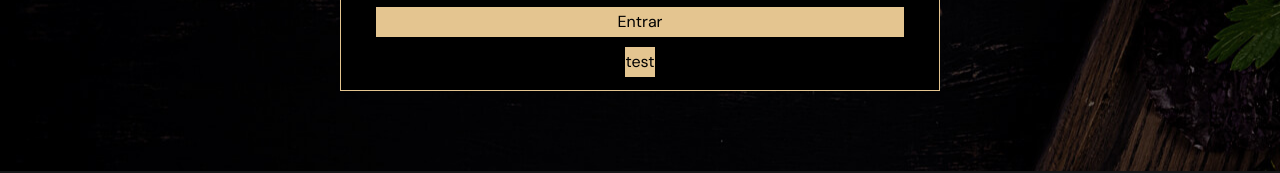
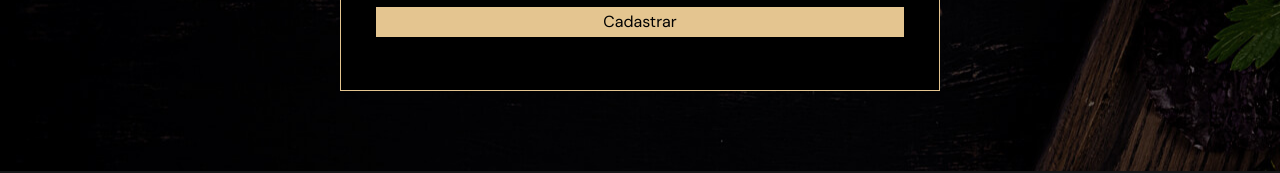
Before and after one commit to luccaWeber/Projeto-Integrador, a website: page La-cucina-del-re/register.html in a window 1280 px wide. Shown: the part 671-844 px from the top of the page. Drawn offline with nearby package versions, Linux system fonts and the light colour scheme; a web font is replaced by a local one.

Commit message:
modified:   La-cucina-del-re/assets/css/styleLogin.css 	modified:   La-cucina-del-re/assets/css/styleRegister.css 	modified:   La-cucina-del-re/login.html 	modified:   La-cucina-del-re/register.html

```diff
--- a/La-cucina-del-re/assets/css/styleLogin.css
+++ b/La-cucina-del-re/assets/css/styleLogin.css
@@ -777,7 +777,6 @@
 .main {
     width: 800px;
     margin: 30px auto;
-    background-image: ;
 }
   .section-title {
     text-align: center;
@@ -834,6 +833,15 @@
 
   input{
     color: var(--gold-crayola);
+  }
+
+  .buttonNextPage {
+    margin-top: 10px;
+    display: flex;
+    justify-content: center;
+    align-items: center;
+    background-color: var(--gold-crayola);
+    text-decoration: none;
   }
 
   .buttonLogin{
--- a/La-cucina-del-re/assets/css/styleRegister.css
+++ b/La-cucina-del-re/assets/css/styleRegister.css
@@ -852,11 +852,15 @@
     color: var(--gold-crayola);
   }
 
-  .buttonRegister{
+  .buttonNextPage {
     margin-top: 10px;
+    display: flex;
+    justify-content: center;
+    align-items: center;
     background-color: var(--gold-crayola);
-    color: black;
-  }
+    text-decoration: none;
+  }
+
 
   .novoUsuarioTxt{
     text-align: start;
--- a/La-cucina-del-re/register.html
+++ b/La-cucina-del-re/register.html
@@ -202,11 +202,11 @@
                           <input type="password" name="senha" placeholder="Digite sua senha" autofocus class="inputRegisterLitle">
                           <input type="password" name="confirmar senha" placeholder="Digite sua senha novamente" autofocus class="inputRegisterLitle">
                         </div>
-                        <button type="submit" value="entrar" class="buttonRegister">Entrar</button>
-
+                        <a href="./login.html" class="buttonNextPage">
+                          <button type="submit" value="entrar" class="buttonRegister">Cadastrar</button>
+                        </a>
 
                     </form>
-                    <button type="button" id="testme1"class="buttonRegister">test</button>
                 </div>
             </div>
         </div>
```
Also changed, not shown: La-cucina-del-re/login.html (+2 -2 lines).
